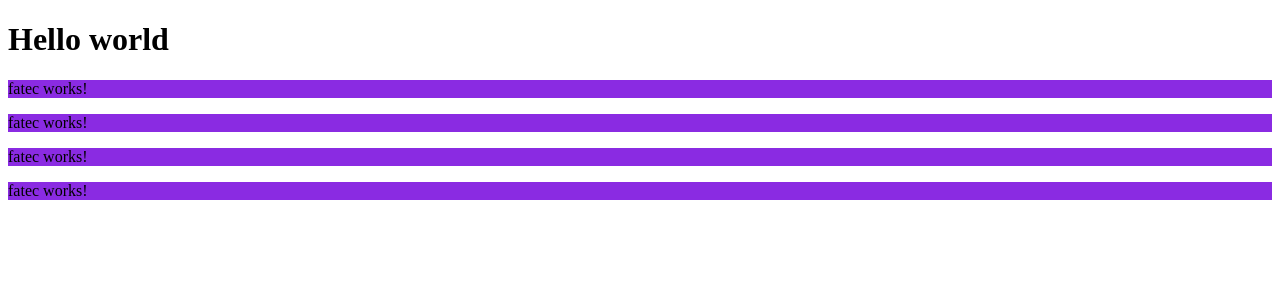
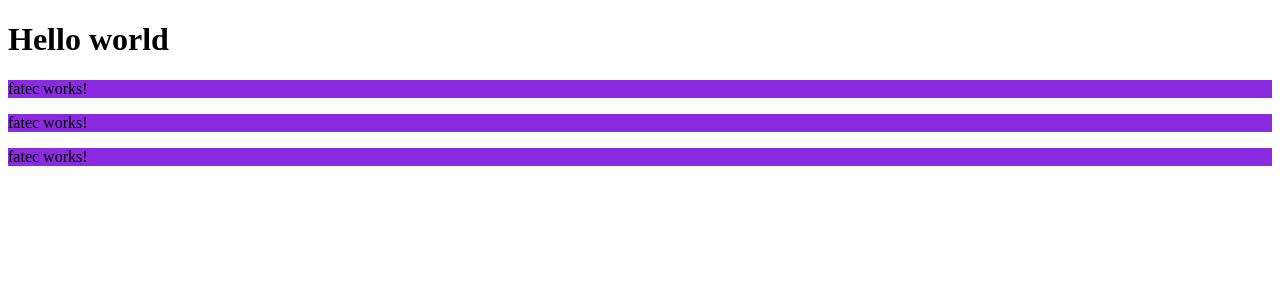
Before and after one commit to Ana-Rodrigs/myapp, an Angular app: page / in a window 1280 px wide. Shown: the top 300 px of the page. Built offline with nearby package versions, Linux system fonts and the light colour scheme.

Commit message:
initial commit

```diff
--- a/src/app/app.component.html
+++ b/src/app/app.component.html
@@ -2,4 +2,3 @@
 <app-fatec></app-fatec>
 <app-fatec></app-fatec>
 <app-fatec></app-fatec>
-<app-fatec></app-fatec>
```
